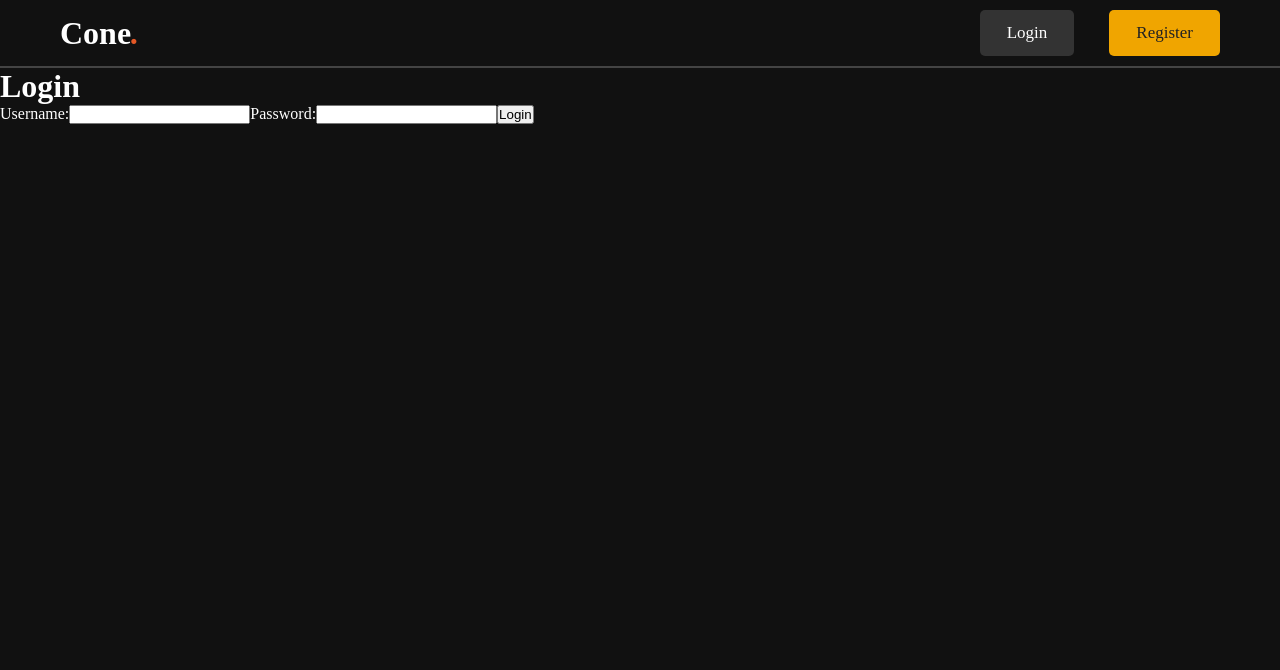
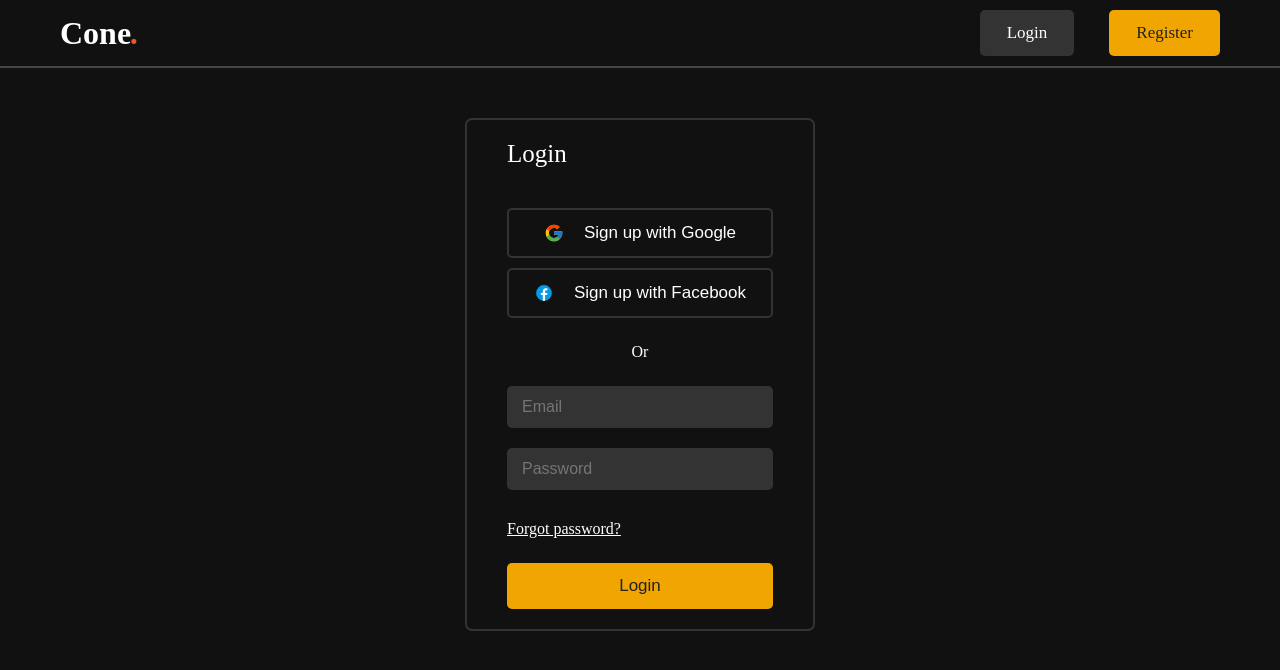
Before and after one commit to cscreationz/cone-frontend, a React (Create React App) app: page /login in a window 1280 px wide. Shown: the top 670 px of the page. Built offline with nearby package versions, Linux system fonts and the light colour scheme.

Commit message:
login page css, AuthPage abstraction

```diff
--- a/src/App.css
+++ b/src/App.css
@@ -8,6 +8,10 @@ body {
   font-family: "Ubuntu";
   background-color: #111;
   color: #fff;
+}
+
+a {
+  text-decoration: none;
 }
 
 .container {
--- a/src/App.tsx
+++ b/src/App.tsx
@@ -3,8 +3,8 @@ import React from "react";
 import { Routes, Route, Link } from "react-router-dom";
 import "./App.css";
 import LandingPage from "./pages/LandingPage/LandingPage";
-import LoginPage from "./pages/LoginPage/LoginPage";
-import RegisterPage from "./pages/RegisterPage/RegisterPage";
+import LoginPage from "./pages/AuthPage/LoginPage";
+import RegisterPage from "./pages/AuthPage/RegisterPage";
 import OnboardingPage from "./pages/OnboardingPage/OnboardingPage";
 
 function App() {
--- a/src/components/Header/Header.tsx
+++ b/src/components/Header/Header.tsx
@@ -7,10 +7,13 @@ export default function Header() {
   return (
     <header>
       <div className="container">
-        <h1>
-          Cone
-          <i>.</i>
-        </h1>
+        <Link to="/">
+          <h1>
+            Cone
+            <i>.</i>
+          </h1>
+        </Link>
+
         <div className="cta-buttons">
           <Link className="btn" to="/login">Login</Link>
           <Link className="btn btn-primary" to="/register">Register</Link>
--- a/src/pages/RegisterPage/RegisterPage.css
+++ b/src/pages/AuthPage/AuthPage.css
@@ -1,4 +1,4 @@
-.register .form-container {
+.auth-page .form-container {
   width: 350px;
   margin: 0 auto;
   border: 2px solid #333;
@@ -7,13 +7,13 @@
   padding: 20px 40px;
 }
 
-.register h2 {
+.auth-page h2 {
   font-weight: 300;
   font-size: 25px;
   margin-bottom: 40px;
 }
 
-.register .form-container .btn-container button {
+.auth-page .form-container .btn-container button {
   margin-bottom: 10px;
   width: 100%;
   display: flex;
@@ -22,23 +22,23 @@
   white-space: nowrap;
 }
 
-.register .form-container .btn-container button img {
+.auth-page .form-container .btn-container button img {
   width: 20px;
   margin-right: 20px;
 }
 
-.register .form-divider {
+.auth-page .form-divider {
   text-align: center;
   margin: 25px 0 25px 0;
 }
 
-.register form label {
+.auth-page form label {
   display: block;
   font-size: 16px;
   margin-bottom: 10px;
 }
 
-.register form input {
+.auth-page form input {
   outline: none;
   border: none;
   padding: 12px 15px;
@@ -50,14 +50,10 @@
   width: 100%;
 }
 
-.register form input:last-of-type {
+.auth-page form input:last-of-type {
   margin-bottom: 30px;
 }
 
-.register form .link-primary {
-  margin-bottom: 25px;
-}
-
-.register form .btn {
+.auth-page form .btn {
   width: 100%;
 }
--- /dev/null
+++ b/src/pages/AuthPage/LoginPage.css
@@ -0,0 +1,3 @@
+.auth-page.login form .link-primary {
+  margin-bottom: 25px;
+}
--- a/src/pages/RegisterPage/RegisterPage.tsx
+++ b/src/pages/AuthPage/LoginPage.tsx
@@ -1,13 +1,13 @@
 import React, { useState } from "react";
 import Header from "../../components/Header/Header";
 
-import facebookLogo from "./facebook.svg";
-import googleLogo from "./google.svg";
+import facebookLogo from "../../images/facebook.svg";
+import googleLogo from "../../images/google.svg";
 
-import "./RegisterPage.css";
+import "./LoginPage.css";
 
-export default function RegisterPage() {
-  const [username, setUsername] = useState("");
+export default function LoginPage() {
+  const [email, setEmail] = useState("");
   const [password, setPassword] = useState("");
 
   const handleSubmit = (e) => {
@@ -15,11 +15,11 @@ export default function RegisterPage() {
   };
 
   return (
-    <div className="register">
+    <div className="login auth-page">
       <Header />
 
       <div className="form-container">
-        <h2>Register</h2>
+        <h2>Login</h2>
 
         <div className="btn-container">
           <button type="submit" className="btn btn-ghost btn-google">
@@ -27,7 +27,7 @@ export default function RegisterPage() {
             Sign up with Google
           </button>
           <button type="submit" className="btn btn-ghost btn-fb">
-          <img src={facebookLogo} alt="facebook logo" />
+            <img src={facebookLogo} alt="facebook logo" />
             Sign up with Facebook
           </button>
         </div>
@@ -35,10 +35,12 @@ export default function RegisterPage() {
         <div className="form-divider">Or</div>
 
         <form action="" onSubmit={handleSubmit}>
-          <input type="text" value={username} onChange={(e) => setUsername(e.target.value)} placeholder="Username" />
-          <input type="password" name="" id="" value={password} onChange={(e) => setPassword(e.target.value)} placeholder="Password: 8 characters" />
+          <input type="text" value={email} onChange={(e) => setEmail(e.target.value)} placeholder="Email" />
+          <input type="password" name="" id="" value={password} onChange={(e) => setPassword(e.target.value)} placeholder="Password" />
 
-          <button type="submit" className="btn btn-primary">Register</button>
+          <a href="#" className="link-primary">Forgot password?</a>
+
+          <button type="submit" className="btn btn-primary">Login</button>
         </form>
       </div>
     </div>
--- /dev/null
+++ b/src/pages/AuthPage/RegisterPage.tsx
@@ -0,0 +1,46 @@
+import React, { useState } from "react";
+import Header from "../../components/Header/Header";
+
+import facebookLogo from "../../images/facebook.svg";
+import googleLogo from "../../images/google.svg";
+
+import "./AuthPage.css";
+
+export default function RegisterPage() {
+  const [email, setEmail] = useState("");
+  const [password, setPassword] = useState("");
+
+  const handleSubmit = (e) => {
+    e.preventDefault();
+  };
+
+  return (
+    <div className="register auth-page">
+      <Header />
+
+      <div className="form-container">
+        <h2>Register</h2>
+
+        <div className="btn-container">
+          <button type="submit" className="btn btn-ghost btn-google">
+            <img src={googleLogo} alt="google logo" />
+            Sign up with Google
+          </button>
+          <button type="submit" className="btn btn-ghost btn-fb">
+            <img src={facebookLogo} alt="facebook logo" />
+            Sign up with Facebook
+          </button>
+        </div>
+
+        <div className="form-divider">Or</div>
+
+        <form action="" onSubmit={handleSubmit}>
+          <input type="text" value={email} onChange={(e) => setEmail(e.target.value)} placeholder="Email" />
+          <input type="password" name="" id="" value={password} onChange={(e) => setPassword(e.target.value)} placeholder="Password: 8 characters" />
+
+          <button type="submit" className="btn btn-primary">Register</button>
+        </form>
+      </div>
+    </div>
+  );
+}
--- a/src/pages/LoginPage/LoginPage.tsx
+++ /dev/null
@@ -1,30 +0,0 @@
-import React, { useState } from "react";
-import Header from "../../components/Header/Header";
-
-export default function LoginPage() {
-  const [username, setUsername] = useState("");
-  const [password, setPassword] = useState("");
-
-  const handleSubmit = (e) => {
-    e.preventDefault();
-  };
-
-  return (
-    <div>
-      <Header />
-
-      <h1>Login</h1>
-
-      <form action="" onSubmit={handleSubmit}>
-        <label htmlFor="">Username:</label>
-        <input type="text" value={username} onChange={(e) => setUsername(e.target.value)} />
-
-        <label htmlFor="">Password:</label>
-        <input type="password" name="" id="" value={password} onChange={(e) => setPassword(e.target.value)} />
-
-        <button type="submit">Login</button>
-      </form>
-
-    </div>
-  );
-}
```
Also changed, not shown: src/images/facebook.svg (renamed from src/pages/RegisterPage/facebook.svg), src/images/google.svg (renamed from src/pages/RegisterPage/google.svg), src/pages/LoginPage/LoginPage.css (deleted).
